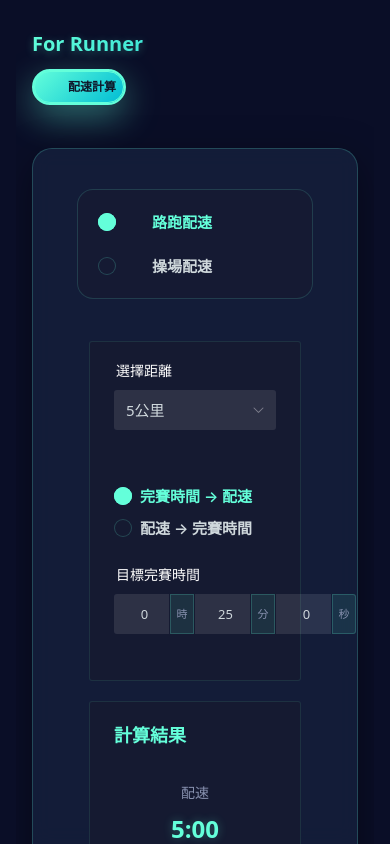
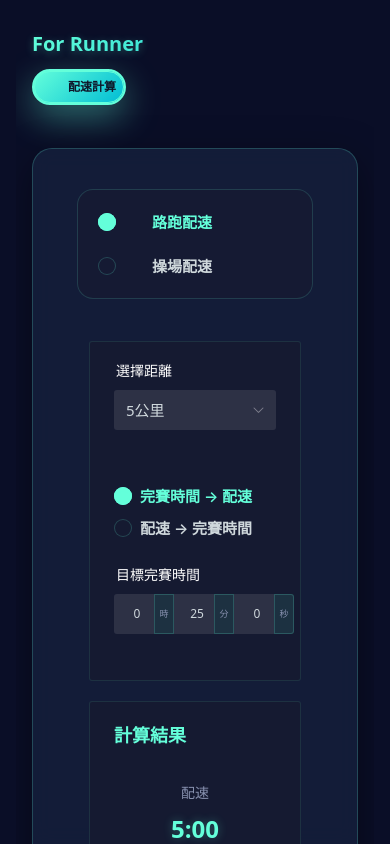
Before and after one commit to goodispeter/for-runner, a Vue app: page /#/pace-calculator in a window 390 px wide. Built offline with nearby package versions, Linux system fonts and the light colour scheme; some icons are missing.

Commit message:
fix display

```diff
--- a/src/views/pace-calculator/components/RunningPaceCalculator.vue
+++ b/src/views/pace-calculator/components/RunningPaceCalculator.vue
@@ -346,17 +346,17 @@ watch(calculationMode, (newMode) => {
 /* 輸入欄位統一樣式 */
 .input-number-field {
   flex: 1;
-  min-width: 70px;
+  min-width: 50px;
   max-width: none;
 }
 
 :deep(.input-label) {
-  min-width: 32px;
+  min-width: 28px;
   height: 40px;
   display: flex;
   align-items: center;
   justify-content: center;
-  font-size: 14px;
+  font-size: 12px;
   font-weight: 500;
   color: #8892b0;
   background: rgba(100, 255, 218, 0.1);
@@ -368,17 +368,20 @@ watch(calculationMode, (newMode) => {
   display: flex;
   align-items: stretch;
   width: 100%;
+  gap: 1px;
 }
 
 :deep(.n-input-number) {
   height: 40px;
   flex: 1;
+  min-width: 0;
 }
 
 :deep(.n-input-number .n-input__input-el) {
   height: 40px;
   line-height: 40px;
   text-align: center;
+  padding: 0 4px;
 }
 
 @media (max-width: 768px) {
@@ -409,18 +412,18 @@ watch(calculationMode, (newMode) => {
   }
 
   :deep(.input-label) {
-    min-width: 28px;
-    font-size: 12px;
+    min-width: 22px;
+    font-size: 10px;
   }
 
   .input-number-field {
-    min-width: 60px;
+    min-width: 45px;
     flex: 1;
   }
 
   :deep(.n-input-number .n-input__input-el) {
     font-size: 14px;
-    padding: 0 8px;
+    padding: 0 4px;
   }
 }
 
@@ -439,22 +442,22 @@ watch(calculationMode, (newMode) => {
   }
 
   :deep(.input-label) {
-    min-width: 24px;
-    font-size: 11px;
-    padding: 0 4px;
+    min-width: 20px;
+    font-size: 9px;
+    padding: 0 2px;
   }
 
   .input-number-field {
-    min-width: 55px;
+    min-width: 40px;
   }
 
   :deep(.n-input-number .n-input__input-el) {
-    font-size: 13px;
-    padding: 0 6px;
+    font-size: 12px;
+    padding: 0 2px;
   }
 
   :deep(.n-input-group) {
-    gap: 2px;
+    gap: 1px;
   }
 }
 </style>
--- a/src/views/pace-calculator/components/TrackPaceCalculator.vue
+++ b/src/views/pace-calculator/components/TrackPaceCalculator.vue
@@ -306,17 +306,17 @@ watch(calculationMode, (newMode) => {
 /* 輸入欄位統一樣式 */
 .input-number-field {
   flex: 1;
-  min-width: 70px;
+  min-width: 50px;
   max-width: none;
 }
 
 :deep(.input-label) {
-  min-width: 32px;
+  min-width: 28px;
   height: 40px;
   display: flex;
   align-items: center;
   justify-content: center;
-  font-size: 14px;
+  font-size: 12px;
   font-weight: 500;
   color: #8892b0;
   background: rgba(100, 255, 218, 0.1);
@@ -328,17 +328,20 @@ watch(calculationMode, (newMode) => {
   display: flex;
   align-items: stretch;
   width: 100%;
+  gap: 1px;
 }
 
 :deep(.n-input-number) {
   height: 40px;
   flex: 1;
+  min-width: 0;
 }
 
 :deep(.n-input-number .n-input__input-el) {
   height: 40px;
   line-height: 40px;
   text-align: center;
+  padding: 0 4px;
 }
 
 @media (max-width: 768px) {
@@ -369,18 +372,18 @@ watch(calculationMode, (newMode) => {
   }
 
   :deep(.input-label) {
-    min-width: 28px;
-    font-size: 12px;
+    min-width: 22px;
+    font-size: 10px;
   }
 
   .input-number-field {
-    min-width: 60px;
+    min-width: 45px;
     flex: 1;
   }
 
   :deep(.n-input-number .n-input__input-el) {
     font-size: 14px;
-    padding: 0 8px;
+    padding: 0 4px;
   }
 }
 
@@ -399,22 +402,22 @@ watch(calculationMode, (newMode) => {
   }
 
   :deep(.input-label) {
-    min-width: 24px;
-    font-size: 11px;
-    padding: 0 4px;
+    min-width: 20px;
+    font-size: 9px;
+    padding: 0 2px;
   }
 
   .input-number-field {
-    min-width: 55px;
+    min-width: 40px;
   }
 
   :deep(.n-input-number .n-input__input-el) {
-    font-size: 13px;
-    padding: 0 6px;
+    font-size: 12px;
+    padding: 0 2px;
   }
 
   :deep(.n-input-group) {
-    gap: 2px;
+    gap: 1px;
   }
 }
 </style>
```
